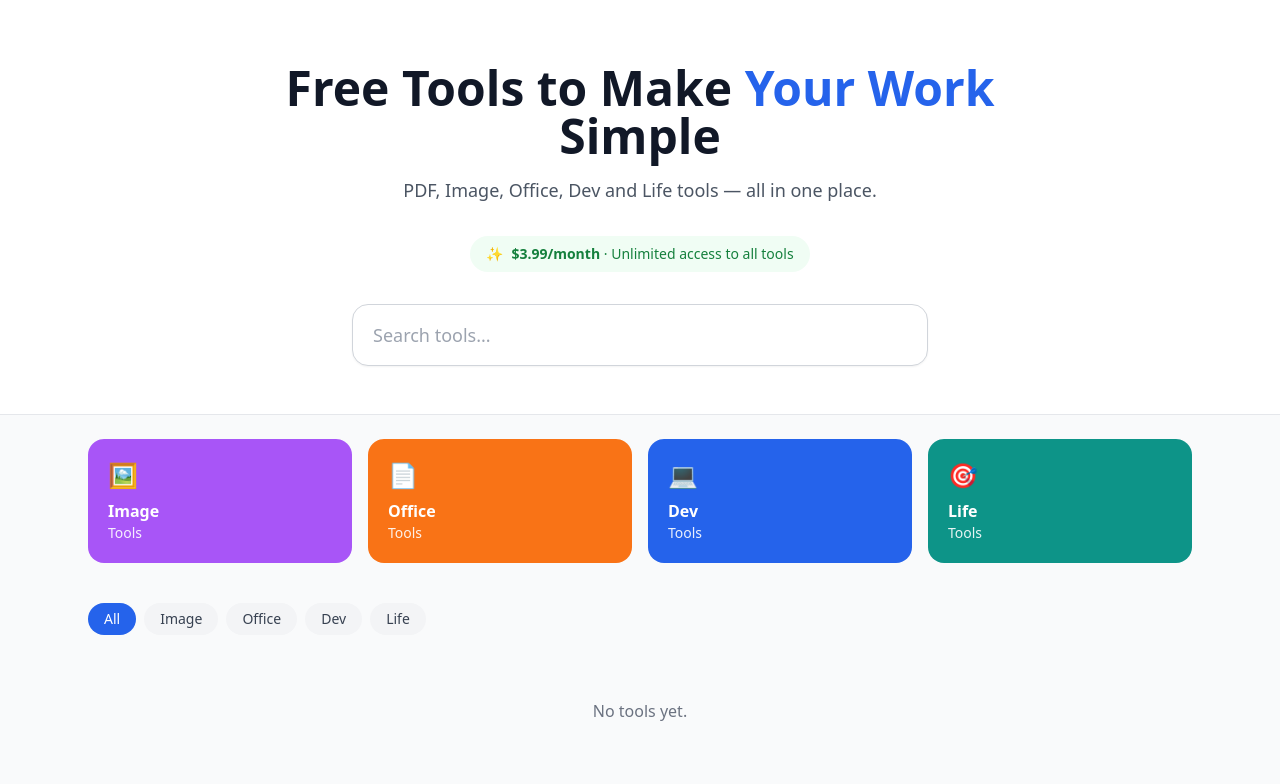
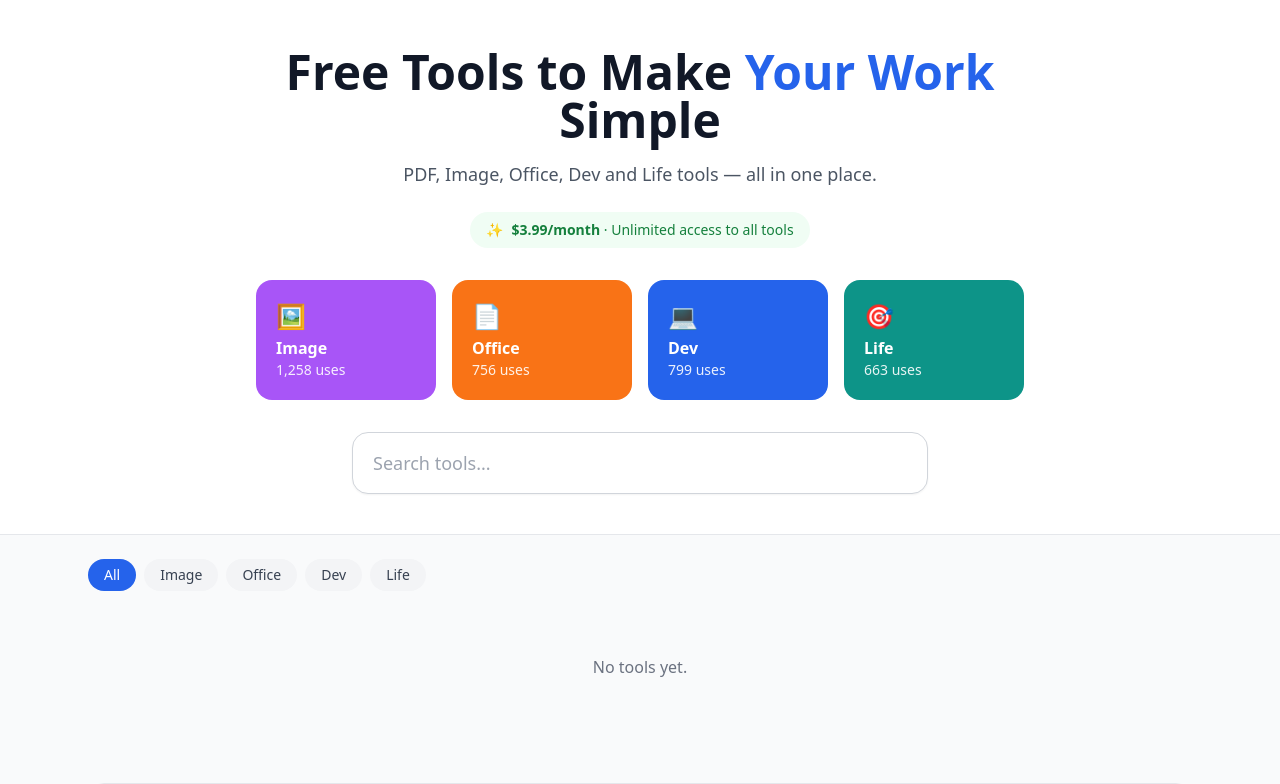
Before and after one commit to songke78772-oss/toolnest-v3, a Node server app: page / in a window 1280 px wide. Shown: the part 69-853 px from the top of the page. Run offline with Node 20, Linux system fonts and the light colour scheme; data that the repository does not hold is empty; some libraries are stand-ins or nearby versions.

Commit message:
Refactor index.ejs layout and add category cards
Updated hero section layout and added category cards for better organization. Adjusted search input and category filter buttons for improved usability.

```diff
--- a/views/index.ejs
+++ b/views/index.ejs
@@ -28,11 +28,11 @@
 
   <!-- Hero -->
   <div class="bg-white border-b">
-    <div class="max-w-4xl mx-auto px-4 pt-16 pb-12 text-center">
+    <div class="max-w-4xl mx-auto px-4 pt-12 pb-10 text-center">
       <h1 class="text-4xl md:text-5xl font-bold text-gray-900 mb-4">
         Free Tools to Make <span class="text-blue-600">Your Work</span> Simple
       </h1>
-      <p class="text-lg text-gray-600 mb-8">
+      <p class="text-lg text-gray-600 mb-6">
         PDF, Image, Office, Dev and Life tools — all in one place.
       </p>
 
@@ -40,6 +40,30 @@
       <div class="inline-flex items-center gap-2 bg-green-50 text-green-700 px-4 py-2 rounded-full text-sm font-medium mb-8">
         <span>✨</span>
         <span><strong>$3.99/month</strong> · Unlimited access to all tools</span>
+      </div>
+
+      <!-- Category Cards (moved above search) -->
+      <div class="grid grid-cols-2 md:grid-cols-4 gap-4 max-w-3xl mx-auto mb-8">
+        <button data-category="Image" class="category-card bg-purple-500 text-white p-5 rounded-2xl text-left hover:opacity-90 transition">
+          <div class="text-2xl mb-1">🖼️</div>
+          <div class="font-semibold">Image</div>
+          <div class="text-sm opacity-90" id="count-Image">--</div>
+        </button>
+        <button data-category="Office" class="category-card bg-orange-500 text-white p-5 rounded-2xl text-left hover:opacity-90 transition">
+          <div class="text-2xl mb-1">📄</div>
+          <div class="font-semibold">Office</div>
+          <div class="text-sm opacity-90" id="count-Office">--</div>
+        </button>
+        <button data-category="Dev" class="category-card bg-blue-600 text-white p-5 rounded-2xl text-left hover:opacity-90 transition">
+          <div class="text-2xl mb-1">💻</div>
+          <div class="font-semibold">Dev</div>
+          <div class="text-sm opacity-90" id="count-Dev">--</div>
+        </button>
+        <button data-category="Life" class="category-card bg-teal-600 text-white p-5 rounded-2xl text-left hover:opacity-90 transition">
+          <div class="text-2xl mb-1">🎯</div>
+          <div class="font-semibold">Life</div>
+          <div class="text-sm opacity-90" id="count-Life">--</div>
+        </button>
       </div>
 
       <!-- Search -->
@@ -51,31 +75,7 @@
   </div>
 
   <div class="max-w-6xl mx-auto p-6">
-    <!-- Category Cards -->
-    <div class="grid grid-cols-2 md:grid-cols-4 gap-4 mb-10">
-      <button data-category="Image" class="category-card bg-purple-500 text-white p-5 rounded-2xl text-left hover:opacity-90 transition">
-        <div class="text-2xl mb-2">🖼️</div>
-        <div class="font-semibold">Image</div>
-        <div class="text-sm opacity-90">Tools</div>
-      </button>
-      <button data-category="Office" class="category-card bg-orange-500 text-white p-5 rounded-2xl text-left hover:opacity-90 transition">
-        <div class="text-2xl mb-2">📄</div>
-        <div class="font-semibold">Office</div>
-        <div class="text-sm opacity-90">Tools</div>
-      </button>
-      <button data-category="Dev" class="category-card bg-blue-600 text-white p-5 rounded-2xl text-left hover:opacity-90 transition">
-        <div class="text-2xl mb-2">💻</div>
-        <div class="font-semibold">Dev</div>
-        <div class="text-sm opacity-90">Tools</div>
-      </button>
-      <button data-category="Life" class="category-card bg-teal-600 text-white p-5 rounded-2xl text-left hover:opacity-90 transition">
-        <div class="text-2xl mb-2">🎯</div>
-        <div class="font-semibold">Life</div>
-        <div class="text-sm opacity-90">Tools</div>
-      </button>
-    </div>
-
-    <!-- Category Filter Buttons (hidden by default, for fine filtering) -->
+    <!-- Category Filter Buttons -->
     <div class="flex flex-wrap gap-2 mb-6" id="categoryTabs">
       <button data-category="all" class="category-btn px-4 py-1.5 rounded-full text-sm font-medium bg-blue-600 text-white">All</button>
       <button data-category="Image" class="category-btn px-4 py-1.5 rounded-full text-sm font-medium bg-gray-100 text-gray-700 hover:bg-gray-200">Image</button>
@@ -121,12 +121,25 @@
   </div>
 
   <script>
+    // 使用次数基数（500+ 随机数），实际使用后可在后端累加
+    const baseCounts = {
+      Image: 500 + Math.floor(Math.random() * 800),
+      Office: 500 + Math.floor(Math.random() * 1200),
+      Dev: 500 + Math.floor(Math.random() * 600),
+      Life: 500 + Math.floor(Math.random() * 900)
+    };
+
+    // 显示使用次数
+    Object.keys(baseCounts).forEach(cat => {
+      const el = document.getElementById('count-' + cat);
+      if (el) el.textContent = baseCounts[cat].toLocaleString() + ' uses';
+    });
+
     // Category cards + filter buttons
     document.querySelectorAll('.category-card, .category-btn').forEach(btn => {
       btn.addEventListener('click', () => {
         const category = btn.dataset.category;
 
-        // Update small filter buttons style
         document.querySelectorAll('.category-btn').forEach(b => {
           b.classList.remove('bg-blue-600', 'text-white');
           b.classList.add('bg-gray-100', 'text-gray-700');
@@ -137,7 +150,6 @@
           matchingBtn.classList.remove('bg-gray-100', 'text-gray-700');
         }
 
-        // Filter tools
         document.querySelectorAll('.tool-card').forEach(card => {
           if (category === 'all' || card.dataset.category === category) {
             card.classList.remove('hidden');
```
